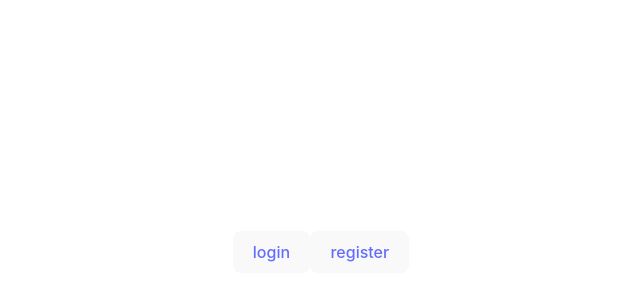
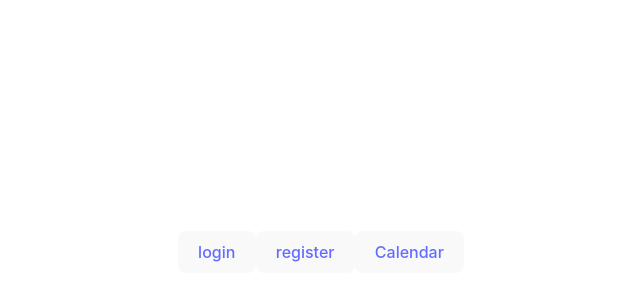
Before and after one commit to leongroth/Grouper, a React (Vite) app: page / in a window 1280 px wide. Shown: the part 148-448 px from the top of the page, without its empty margins (319-959 px from the left). Built offline with nearby package versions, Linux system fonts and the light colour scheme.

Commit message:
Calendar knap

```diff
--- a/src/LoginPage/pages/Home.jsx
+++ b/src/LoginPage/pages/Home.jsx
@@ -7,6 +7,9 @@ export default function Home(){
         <button>
             <a href={'/signup'}>register</a>
         </button>
+        <button>
+            <a href="/Calendar">Calendar</a>
+        </button>
         </div>
     )
 }
--- a/src/router.jsx
+++ b/src/router.jsx
@@ -4,6 +4,7 @@ import Login from './LoginPage/pages/Login.jsx'
 import Signup from './LoginPage/pages/Signup.jsx'
 import Home from "./LoginPage/pages/Home.jsx";
 import Tekstskriver from "./Team Wall/TeamWall.jsx";
+import { Calendar } from "./Calendar/Calendar.jsx";
 
 export const router= createBrowserRouter (
     [
@@ -15,6 +16,7 @@ export const router= createBrowserRouter (
                 {path:"/login", element:<Login/>},
                 {path:"/signup", element:<Signup/>},
                 {path:"/teamwall", element:<Tekstskriver/>},
+                {path:"/Calendar", element:<Calendar />}
             ]
         }
     ]
```
